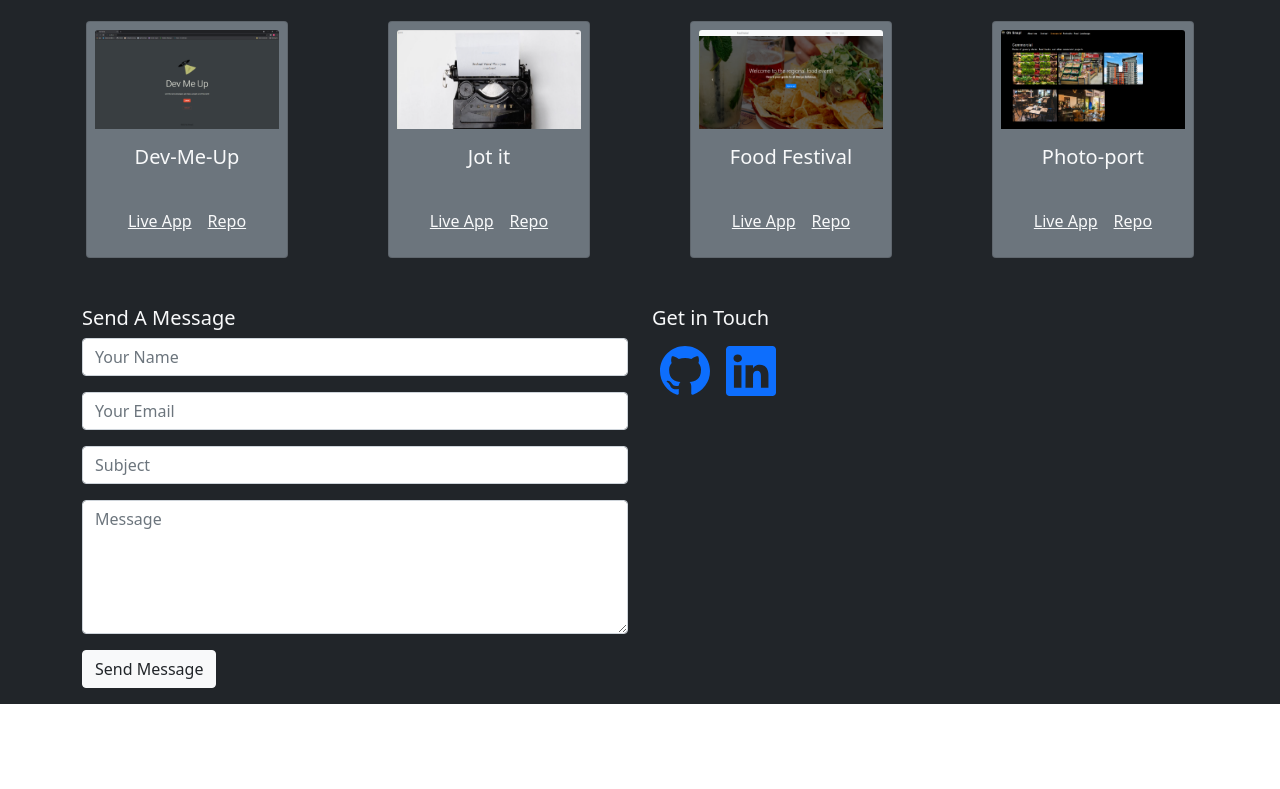
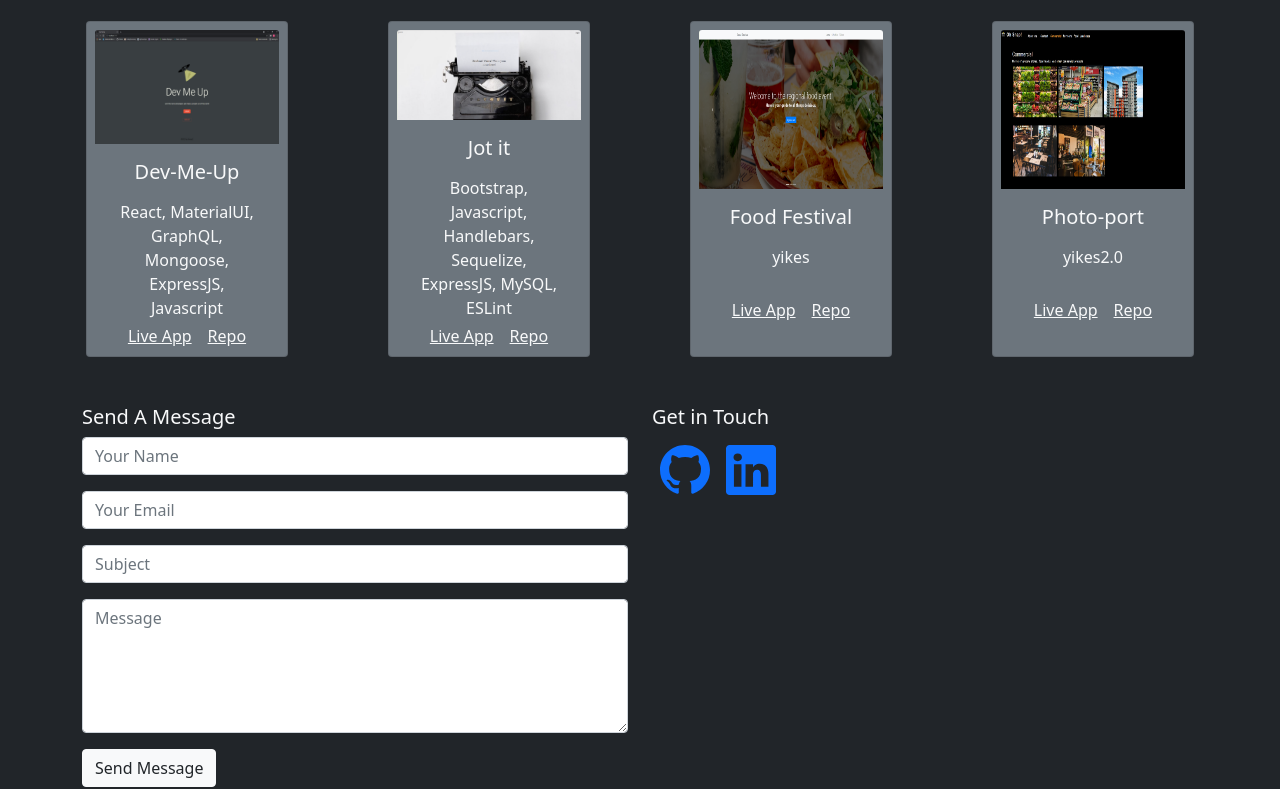
Before and after one commit to NathanaelWhite/Nathanael-White-portfolio, a React (Create React App) app: page / in a window 1280 px wide. Shown: the part 1180-1969 px from the top of the page. Before the commit the page ends 1884 px from the top, so only its background shows below. Built offline with nearby package versions, Linux system fonts and the light colour scheme.

Commit message:
fixed nav links directing to the right sections

```diff
--- a/src/components/About/index.js
+++ b/src/components/About/index.js
@@ -3,7 +3,7 @@ import pic from "../../assets/images/about.jpg";
 
 function About() {
   return (
-      <div class="card text-light bg-dark p-5 m-0 rounded-0 fs-3">
+      <div class="card text-light bg-dark p-5 m-0 rounded-0 fs-3" id="about">
         <div class="row g-0">
           <div class="col-md-4">
             <img
--- a/src/components/Header/index.js
+++ b/src/components/Header/index.js
@@ -4,9 +4,11 @@ import video from "./video.mp4";
 
 function Header() {
   return (
+    <div id="home">
       <video autoPlay loop muted id="bg-video" className="m-0">
         <source src={video} type="video/mp4" />
       </video>
+    </div>
   );
 }
 
--- a/src/components/Project/index.js
+++ b/src/components/Project/index.js
@@ -9,6 +9,7 @@ function Project() {
           image: require("../../assets/images/siteImgs/devmeup.PNG").default,
           link: "https://mysterious-temple-90706.herokuapp.com/",
           GhLink: "https://github.com/NathanaelWhite/Dev-it-to-You",
+          languages: "React, MaterialUI, GraphQL, Mongoose, ExpressJS, Javascript"
         },
         {
           id: 1,
@@ -16,6 +17,7 @@ function Project() {
           image: require("../../assets/images/siteImgs/jot-it.PNG").default,
           link: "https://jotitgood.herokuapp.com/",
           GhLink: "https://github.com/NathanaelWhite/Jot-It",
+          languages: "Bootstrap, Javascript, Handlebars, Sequelize, ExpressJS, MySQL, ESLint"
         },
         {
           id: 2,
@@ -23,6 +25,7 @@ function Project() {
           image: require("../../assets/images/siteImgs/food-festival.PNG").default,
           link: "https://nathanaelwhite.github.io/food-festival/",
           GhLink: "https://github.com/NathanaelWhite/food-festival",
+          languages: "yikes"
         },
         {
           id: 4,
@@ -30,6 +33,7 @@ function Project() {
           image: require("../../assets/images/siteImgs/photo-port.PNG").default,
           link: "https://nathanaelwhite.github.io/photo-port/",
           GhLink: "https://github.com/NathanaelWhite/photo-port",
+          languages: "yikes2.0"
         },
       ];
 
@@ -42,10 +46,11 @@ function Project() {
         alt={site.name}
         class="card-img-top w-100 h-50"
       />
-      <div class="card-body">
+      <div class="card-body pb-1">
         <h5 class="card-title">{site.name}</h5>
+        <p class="card-text mt-3">{site.languages}</p>
       </div>
-      <div class="card-body">
+      <div class="card-body p-0">
         <a href={site.link} class="card-link text-light">
           Live App
         </a>
--- a/src/components/Work/index.js
+++ b/src/components/Work/index.js
@@ -3,7 +3,7 @@ import Project from "../Project";
 
 function Work() {
   return (
-    <div className="my-work text-center text-light bg-dark p-5 pt-2">
+    <div className="my-work text-center text-light bg-dark p-5 pt-2" id="work">
       <h1 className="pb-3">My Work</h1>
       <Project />
     </div>
```
